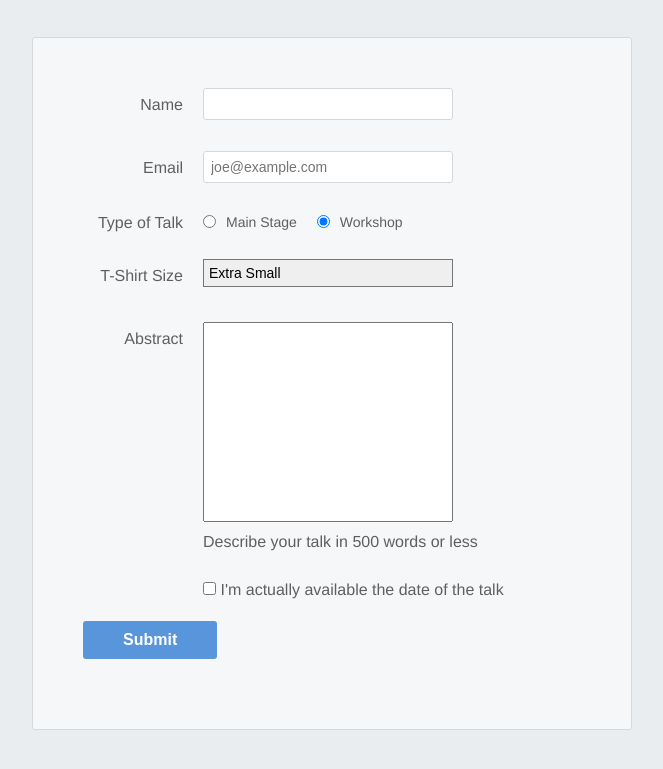
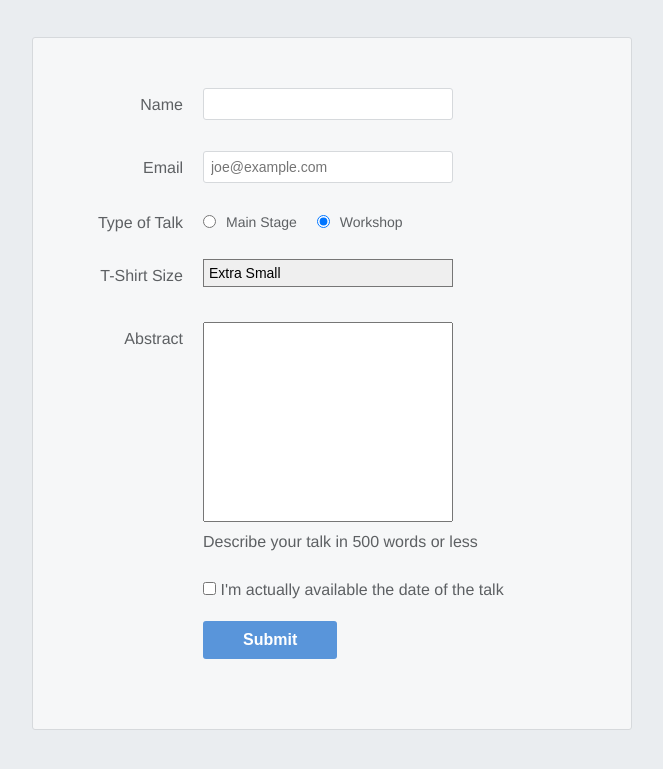
Before and after one commit to MarkEdwardsPractice/speaker-submission-form, a plain HTML site: page index.html in a window 1280 px wide. Shown: the part 225-994 px from the top of the page, without its empty margins (308-971 px from the left). Drawn offline with Linux system fonts and the light colour scheme.

Commit message:
Add media query styles to button

```diff
--- a/styles.css
+++ b/styles.css
@@ -196,4 +196,8 @@ body{
         margin-left: 120px;
         width: auto;
     }
+
+    .form-row button{
+        margin-left: 120px;
+    }
 }
```
